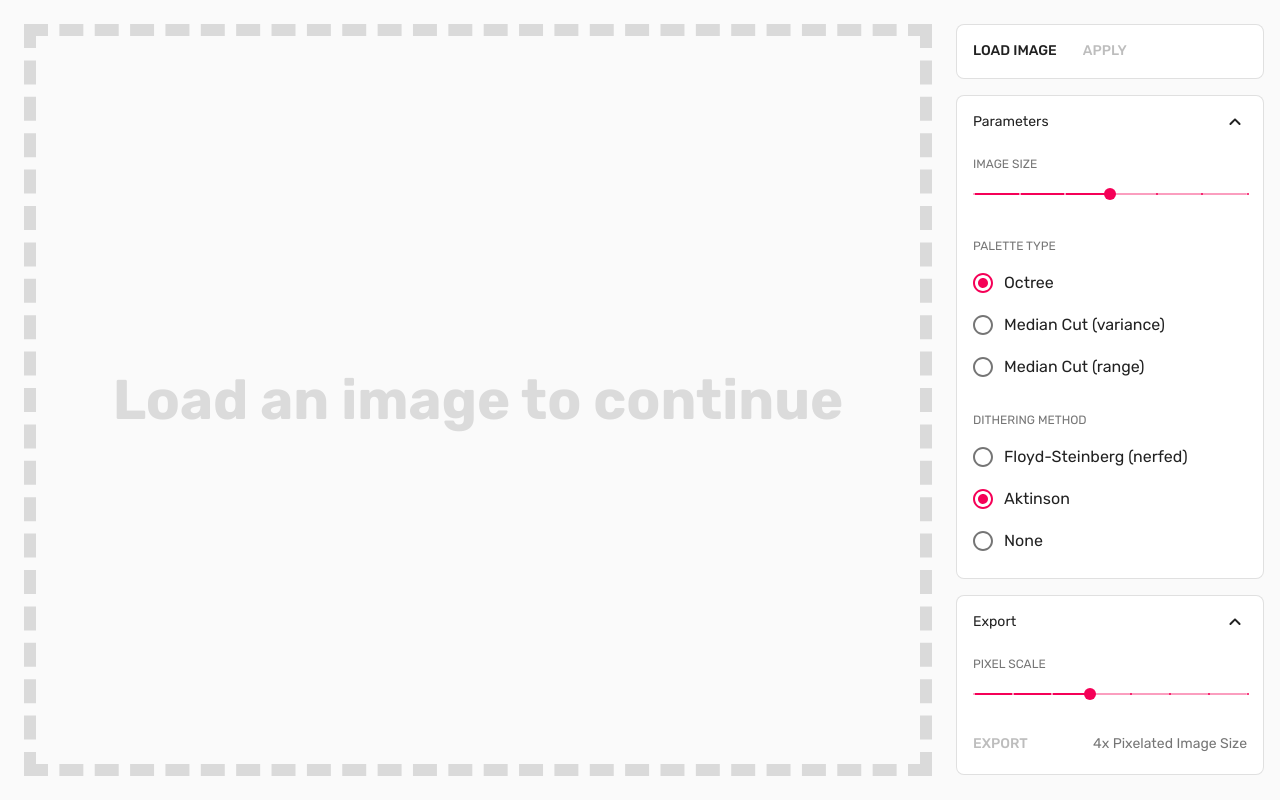
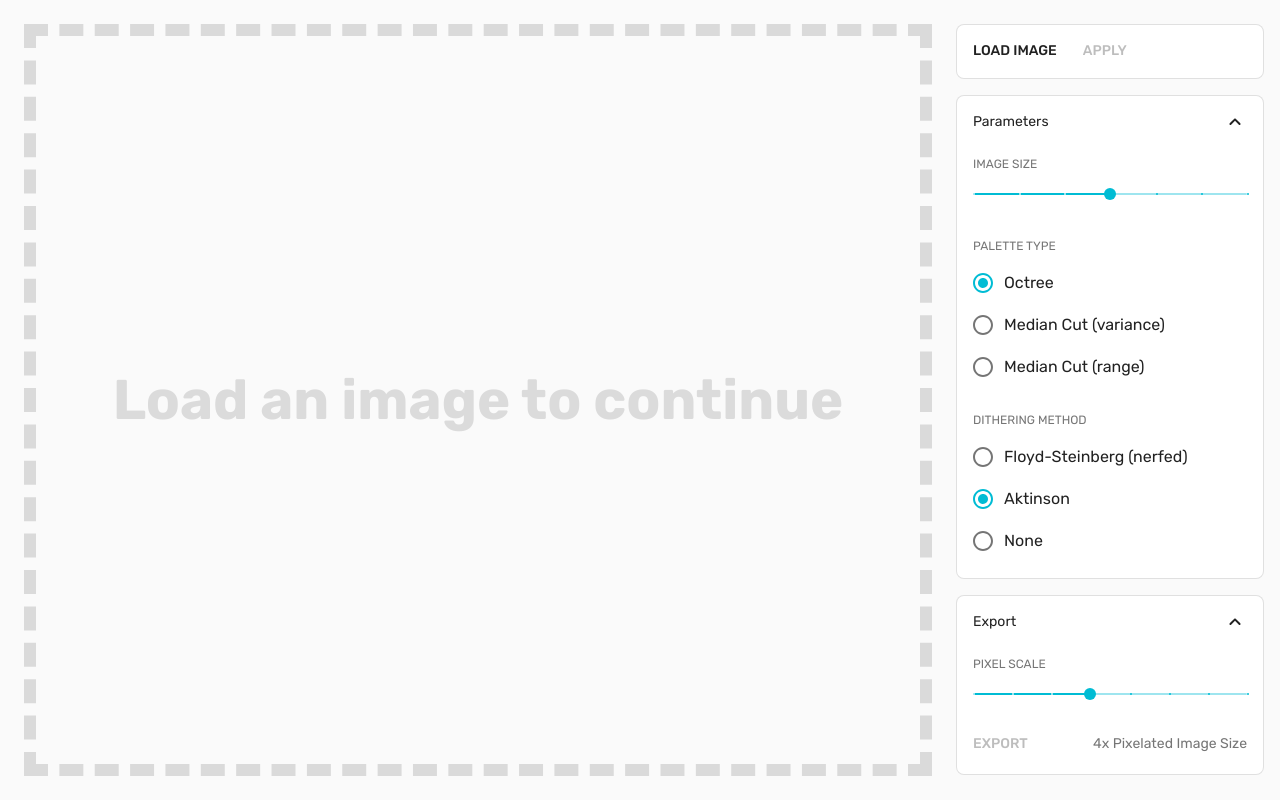
Before and after one commit to hack3ric/pixelate, a Next.js app: page / in a window 1280 px wide. Built offline with nearby package versions, Linux system fonts and the light colour scheme.

Commit message:
Switch theme colour to cyan

```diff
--- a/src/components/App.tsx
+++ b/src/components/App.tsx
@@ -116,7 +116,7 @@ export default function App() {
         Load Image
         <input type="file" accept="image/*" hidden onChange={handleInputChange} />
       </Button>
-      <Button color="secondary" onClick={handleApply} disabled={generating || !inputData}>Apply</Button>
+      <Button color="primary" onClick={handleApply} disabled={generating || !inputData}>Apply</Button>
     </SidebarPaper>
     <Parameters
       size={size} onSizeChange={setSize}
--- a/src/components/sidebar/common.tsx
+++ b/src/components/sidebar/common.tsx
@@ -60,7 +60,6 @@ export function SliderParameter(props: SliderParameterProps) {
     <ListItem className={styles.parameter}>
       <ParameterText>{props.text}</ParameterText>
       <Slider
-        color="secondary"
         value={props.value}
         onChange={(_e, v) => props.onChange(v as number)}
         min={props.range[0]}
--- a/src/theme.ts
+++ b/src/theme.ts
@@ -1,3 +1,4 @@
+import { cyan, teal } from "@material-ui/core/colors";
 import { createMuiTheme, Theme } from '@material-ui/core/styles';
 
 export default function makeTheme(prefersDarkMode: boolean): Theme {
@@ -6,6 +7,8 @@ export default function makeTheme(prefersDarkMode: boolean): Theme {
   return createMuiTheme({
     palette: {
       type,
+      primary: { main: cyan[500], contrastText: type === "dark" ? "#000" : "#fff" },
+      secondary: { main: cyan[500], contrastText: type === "dark" ? "#000" : "#fff" },
       background: {
         default: type === "dark" ? "#101010" : "#fafafa",
         paper: type === "dark" ? "#202020" : "#fff"
```
